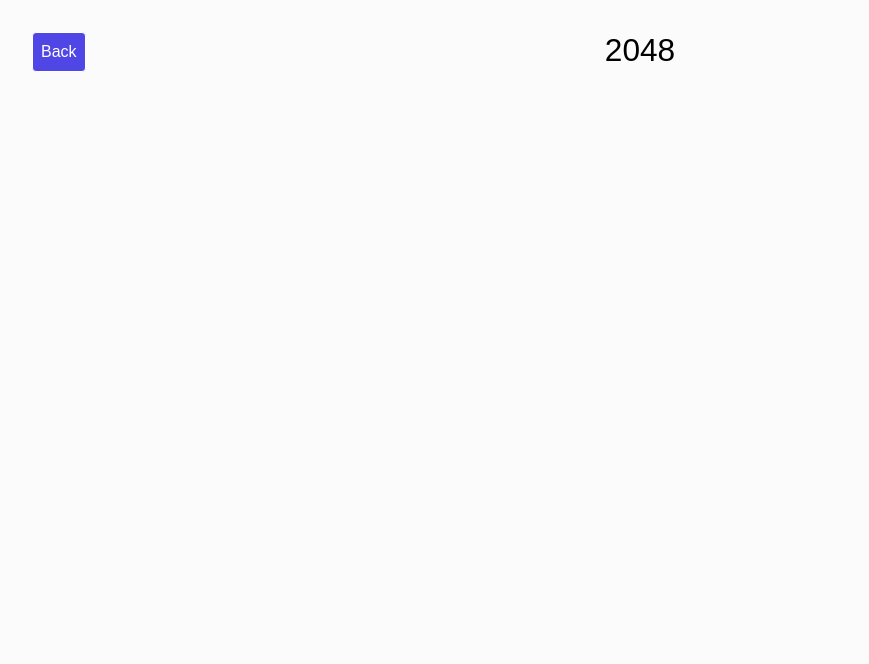
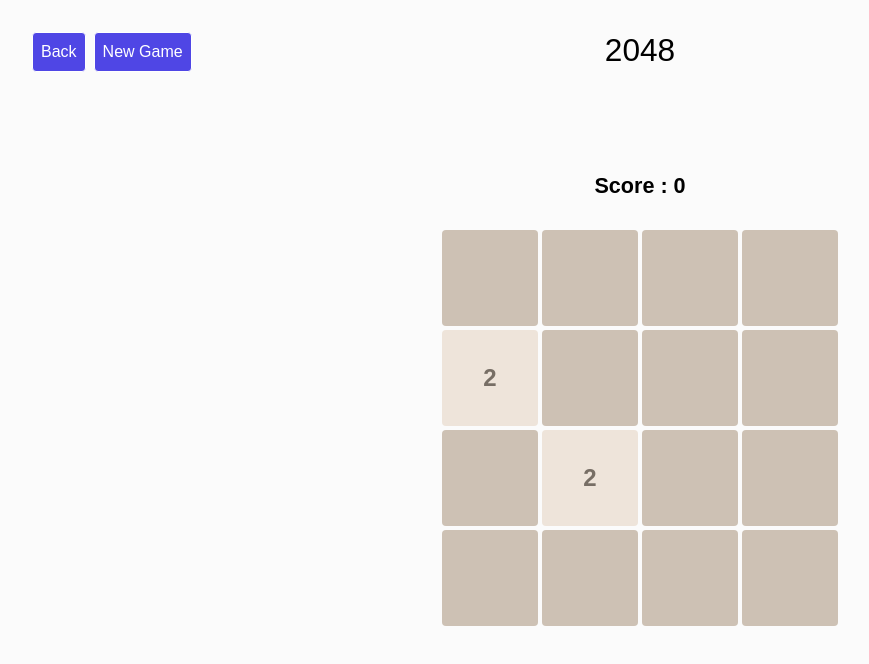
Before and after one commit to zongxilli/mini-games, a React (Create React App) app: page /game2048 in a window 1280 px wide. Shown: the top 664 px of the page, without its empty margins (0-869 px from the left). Built offline with nearby package versions, Linux system fonts and the light colour scheme; a web font is replaced by a local one.

Commit message:
finalize 2048 logic, still one bug left which we need to check if a move can be made

```diff
--- a/src/views/game2048/game2048.styles.ts
+++ b/src/views/game2048/game2048.styles.ts
@@ -7,8 +7,10 @@ export const Container = styled.div`
   height: 100dvh;
 
   display: flex;
+  flex-direction: column;
   justify-content: center;
   align-items: center;
+  gap: 2rem;
 
   background-color: ${(props) => props.theme.colors.systemBackgroundPrimary};
 `;
@@ -20,15 +22,77 @@ export const PageTitleContainer = styled(H4)`
   right: auto;
 `;
 
-export const ResultContainer = styled.div`
+export const GameOverLabel = styled.div`
+  position: absolute;
+  top: 0;
+  left: 0;
+  right: 0;
+  bottom: 0;
   display: flex;
-  flex-direction: column;
+  justify-content: center;
   align-items: center;
-  gap: 1rem;
 `;
 
 export const BackButtonContainer = styled.div`
   position: absolute;
   top: 2rem;
   left: 2rem;
+
+  display: flex;
+  align-items: center;
+  gap: 0.5rem;
 `;
+
+export const Board = styled.div`
+  position: relative;
+  display: grid;
+  grid-template-columns: repeat(4, 1fr);
+  grid-template-rows: repeat(4, 1fr);
+  gap: 0.25rem;
+`;
+
+const getBackgroundColor = (value: number) => {
+  switch (value) {
+    case 2:
+      return '#eee4da';
+    case 4:
+      return '#ede0c8';
+    case 8:
+      return '#f2b179';
+    case 16:
+      return '#f59563';
+    case 32:
+      return '#f67c5f';
+    case 64:
+      return '#f65e3b';
+    case 128:
+      return '#edcf72';
+    case 256:
+      return '#edcc61';
+    case 512:
+      return '#edc850';
+    case 1024:
+      return '#edc53f';
+    case 2048:
+      return '#edc22e';
+    default:
+      return '#cdc1b4';
+  }
+};
+
+type CellProps = {
+  value: number;
+};
+
+export const Cell = styled.div<CellProps>`
+  width: 6rem;
+  height: 6rem;
+  background-color: ${(props) => getBackgroundColor(props.value)};
+  display: flex;
+  justify-content: center;
+  align-items: center;
+  font-size: 1.5rem;
+  font-weight: bold;
+  border-radius: 0.25rem;
+  color: ${(props) => (props.value > 0 ? '#776e65' : '#cdc1b4')};
+`;
--- a/src/views/game2048/game2048.tsx
+++ b/src/views/game2048/game2048.tsx
@@ -1,22 +1,135 @@
+import { useCallback, useEffect, useState } from 'react';
 import { useNavigate } from 'react-router-dom';
 
-import { Button } from '../../shared';
+import { Button, H1, H6 } from '../../shared';
 
 import {
   BackButtonContainer,
+  Board,
+  Cell,
   Container,
+  GameOverLabel,
   PageTitleContainer,
 } from './game2048.styles';
+import {
+  addNumber,
+  initialBoard,
+  isGameOver,
+  moveDown,
+  moveLeft,
+  moveRight,
+  moveUp,
+} from './utils';
+
+export type Board2048Row = [number, number, number, number];
+
+export type Board2048 = [
+  Board2048Row,
+  Board2048Row,
+  Board2048Row,
+  Board2048Row,
+];
 
 const Game2048 = () => {
   const navigate = useNavigate();
 
-  return (
-    <Container>
+  const [board, setBoard] = useState(addNumber(addNumber(initialBoard)));
+  const [score, setScore] = useState(0);
+  const [gameOver, setGameOver] = useState(false);
+
+  const handleKeyDown = useCallback(
+    (event: KeyboardEvent) => {
+      if (gameOver) return;
+
+      let newBoard: Board2048 | null = null;
+      let newScore: number;
+      switch (event.key) {
+        case 'ArrowUp':
+          ({ board: newBoard, score: newScore } = moveUp(board));
+          break;
+        case 'ArrowDown':
+          ({ board: newBoard, score: newScore } = moveDown(board));
+          break;
+        case 'ArrowLeft':
+          ({ board: newBoard, score: newScore } = moveLeft(board));
+          break;
+        case 'ArrowRight':
+          ({ board: newBoard, score: newScore } = moveRight(board));
+          break;
+        default:
+          return;
+      }
+      if (newBoard) {
+        const newBoardWithRandomNumber = addNumber(newBoard);
+        setBoard(newBoardWithRandomNumber);
+        setScore(newScore);
+
+        if (isGameOver(newBoardWithRandomNumber)) {
+          setGameOver(true);
+        }
+      }
+    },
+    [board, gameOver],
+  );
+
+  useEffect(() => {
+    window.addEventListener('keydown', handleKeyDown);
+    return () => window.removeEventListener('keydown', handleKeyDown);
+  }, [board, handleKeyDown, score]);
+
+  const renderHeader = () => (
+    <>
       <PageTitleContainer>2048</PageTitleContainer>
       <BackButtonContainer>
         <Button onClick={() => navigate('/')}>Back</Button>
+        <Button
+          onClick={() => {
+            setScore(0);
+            setBoard(addNumber(addNumber(initialBoard)));
+            setGameOver(false);
+          }}
+        >
+          New Game
+        </Button>
       </BackButtonContainer>
+    </>
+  );
+
+  const renderScore = () => {
+    return <H6>Score : {score}</H6>;
+  };
+
+  const renderGameOverLabel = () => {
+    if (!gameOver) return null;
+
+    return (
+      <GameOverLabel>
+        <H1>Game Over</H1>
+      </GameOverLabel>
+    );
+  };
+
+  const renderGame = () => {
+    return (
+      <Board>
+        {board.map((row, rowIndex) =>
+          row.map((cell, cellIndex) => (
+            <Cell key={`${rowIndex}-${cellIndex}`} value={cell}>
+              {cell !== 0 ? cell : ''}
+            </Cell>
+          )),
+        )}
+
+        {renderGameOverLabel()}
+      </Board>
+    );
+  };
+
+  return (
+    <Container>
+      {renderHeader()}
+      {renderScore()}
+      {renderGame()}
     </Container>
   );
 };
--- /dev/null
+++ b/src/views/game2048/utils.ts
@@ -0,0 +1,127 @@
+import { Board2048, Board2048Row } from './game2048';
+
+export const initialBoard: Board2048 = [
+  [0, 0, 0, 0],
+  [0, 0, 0, 0],
+  [0, 0, 0, 0],
+  [0, 0, 0, 0],
+];
+
+const getRandomInt = (max: number) =>
+  Math.floor(Math.random() * Math.floor(max));
+
+export const addNumber = (board: Board2048): Board2048 => {
+  const newBoard = board.map((row) => [...row]) as Board2048;
+  const emptySpaces = [];
+  for (let r = 0; r < 4; r++) {
+    for (let c = 0; c < 4; c++) {
+      if (newBoard[r][c] === 0) {
+        emptySpaces.push({ row: r, col: c });
+      }
+    }
+  }
+  if (emptySpaces.length === 0) {
+    return newBoard;
+  }
+  const { row, col } = emptySpaces[getRandomInt(emptySpaces.length)];
+  newBoard[row][col] = Math.random() > 0.1 ? 2 : 4;
+  return newBoard;
+};
+
+const slide = (row: Board2048Row) => {
+  let arr = row.filter((val) => val);
+  const missing = 4 - arr.length;
+  const zeros = Array(missing).fill(0);
+  arr = arr.concat(zeros);
+  return arr as Board2048Row;
+};
+
+const combine = (row: Board2048Row) => {
+  for (let i = 0; i < row.length - 1; i++) {
+    if (row[i] === row[i + 1] && row[i] !== 0) {
+      row[i] *= 2;
+      row[i + 1] = 0;
+    }
+  }
+  return row as Board2048Row;
+};
+
+const operate = (row: Board2048Row) => {
+  row = slide(row);
+  row = combine(row);
+  row = slide(row);
+  return row as Board2048Row;
+};
+
+export const moveLeft = (board: Board2048) => {
+  const newBoard = board.map((row) => operate(row)) as Board2048;
+  return { board: newBoard, score: calculateScore(newBoard) };
+};
+
+// 2 2 2 0  initial
+// 0 2 2 2  reverse()
+// 2 2 2 0  slide (operate func)
+// 4 0 2 0  combine (operate func)
+// 4 2 0 0  slide (operate func)
+// 0 0 2 4  reverse()
+export const moveRight = (board: Board2048) => {
+  const newBoard = board.map((row) =>
+    operate(row.reverse() as Board2048Row).reverse(),
+  ) as Board2048;
+  return { board: newBoard, score: calculateScore(newBoard) };
+};
+
+export const moveUp = (board: Board2048) => {
+  let newBoard = rotateLeft(board);
+  newBoard = newBoard.map((row) => operate(row)) as Board2048;
+  newBoard = rotateRight(newBoard);
+  return { board: newBoard, score: calculateScore(newBoard) };
+};
+
+export const moveDown = (board: Board2048) => {
+  let newBoard = rotateRight(board);
+  newBoard = newBoard.map((row) => operate(row)) as Board2048;
+  newBoard = rotateLeft(newBoard);
+  return { board: newBoard, score: calculateScore(newBoard) };
+};
+
+const rotateRight = (matrix: Board2048): Board2048 => {
+  const result = initialBoard;
+  for (let r = 0; r < 4; r++) {
+    for (let c = 0; c < 4; c++) {
+      result[c][3 - r] = matrix[r][c];
+    }
+  }
+  return result;
+};
+
+const rotateLeft = (matrix: Board2048): Board2048 => {
+  const result = initialBoard;
+  for (let r = 0; r < 4; r++) {
+    for (let c = 0; c < 4; c++) {
+      result[3 - c][r] = matrix[r][c];
+    }
+  }
+  return result;
+};
+
+const calculateScore = (board: Board2048) => {
+  return board.flat().reduce((acc, val) => acc + val, 0);
+};
+
+export const isGameOver = (board: Board2048) => {
+  for (let r = 0; r < 4; r++) {
+    for (let c = 0; c < 4; c++) {
+      if (board[r][c] === 0) {
+        return false;
+      }
+      if (c < 3 && board[r][c] === board[r][c + 1]) {
+        return false;
+      }
+      if (r < 3 && board[r][c] === board[r + 1][c]) {
+        return false;
+      }
+    }
+  }
+  return true;
+};
```
